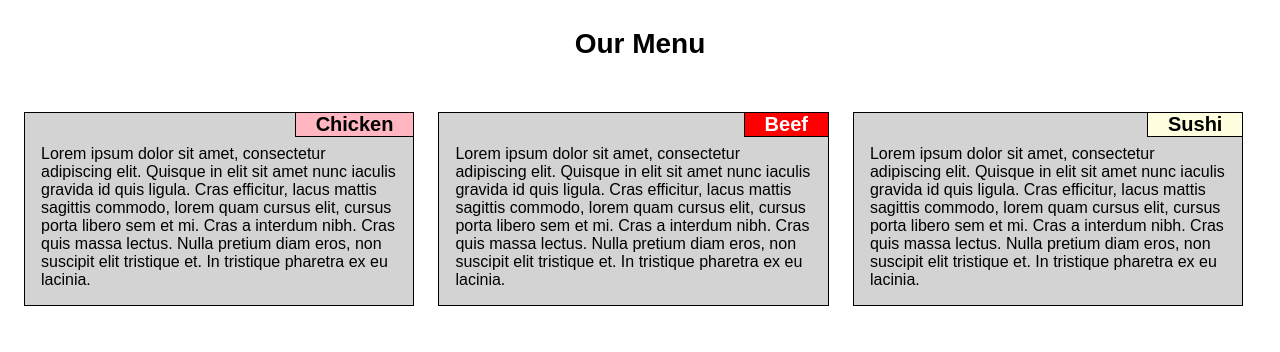
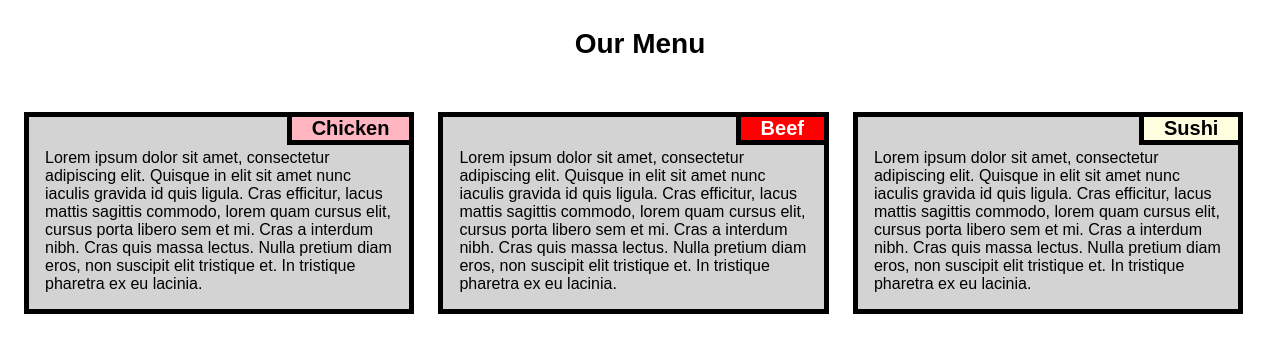
Before and after one commit to mmarquezs/coursera-web-develop, a plain HTML site: page module2-solution/index.html in a window 1280 px wide. Drawn offline with Linux system fonts and the light colour scheme.

Commit message:
Changed thicknes border

```diff
--- a/module2-solution/css/style.css
+++ b/module2-solution/css/style.css
@@ -147,6 +147,7 @@ h1 {
 section {
     background-color: lightgray;
     border: black 1px solid;
+    border-width: thick;
     position: relative;
 }
 /* Section title */
@@ -162,6 +163,7 @@ div.container>div h2{
     padding: 0 1em 0 1em;
     border-bottom: black 1px solid;
     border-left: black 1px solid;
+    border-width: thick;
 }
 
 /* Chicken */
```
